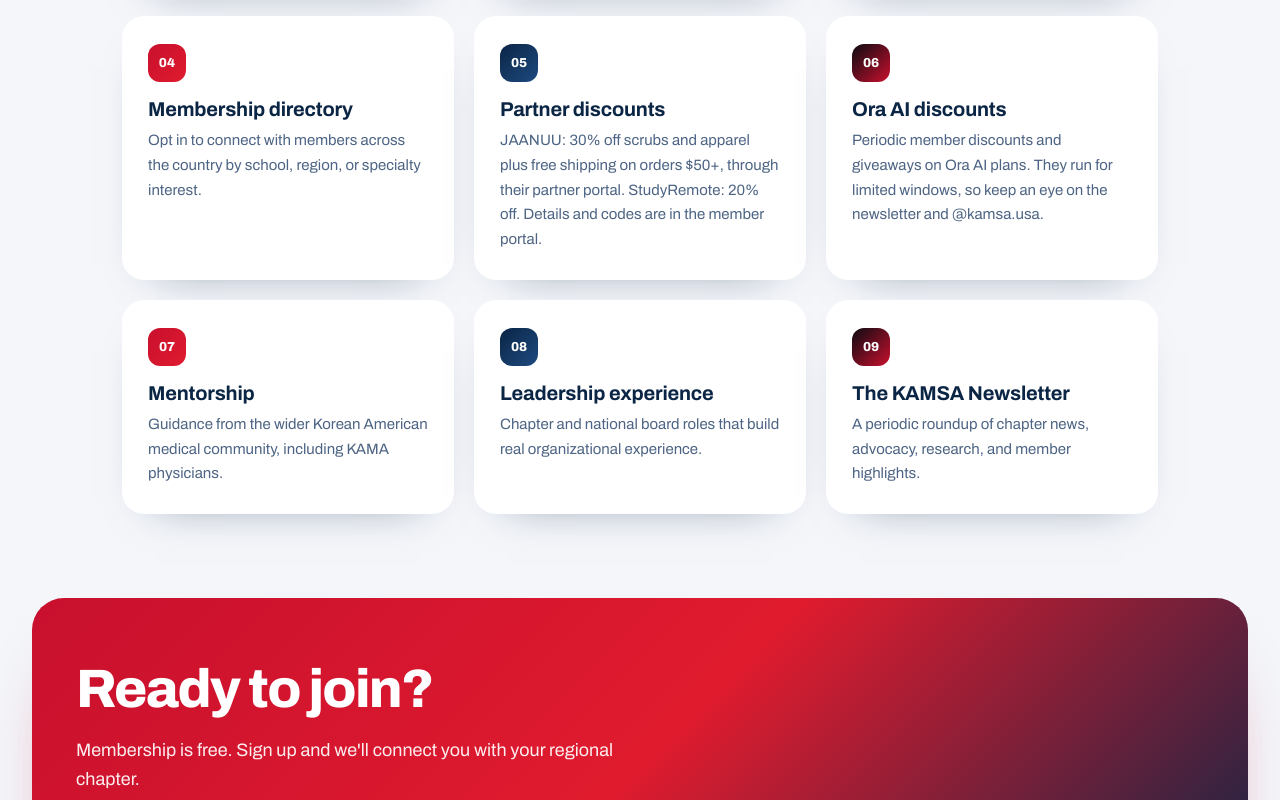
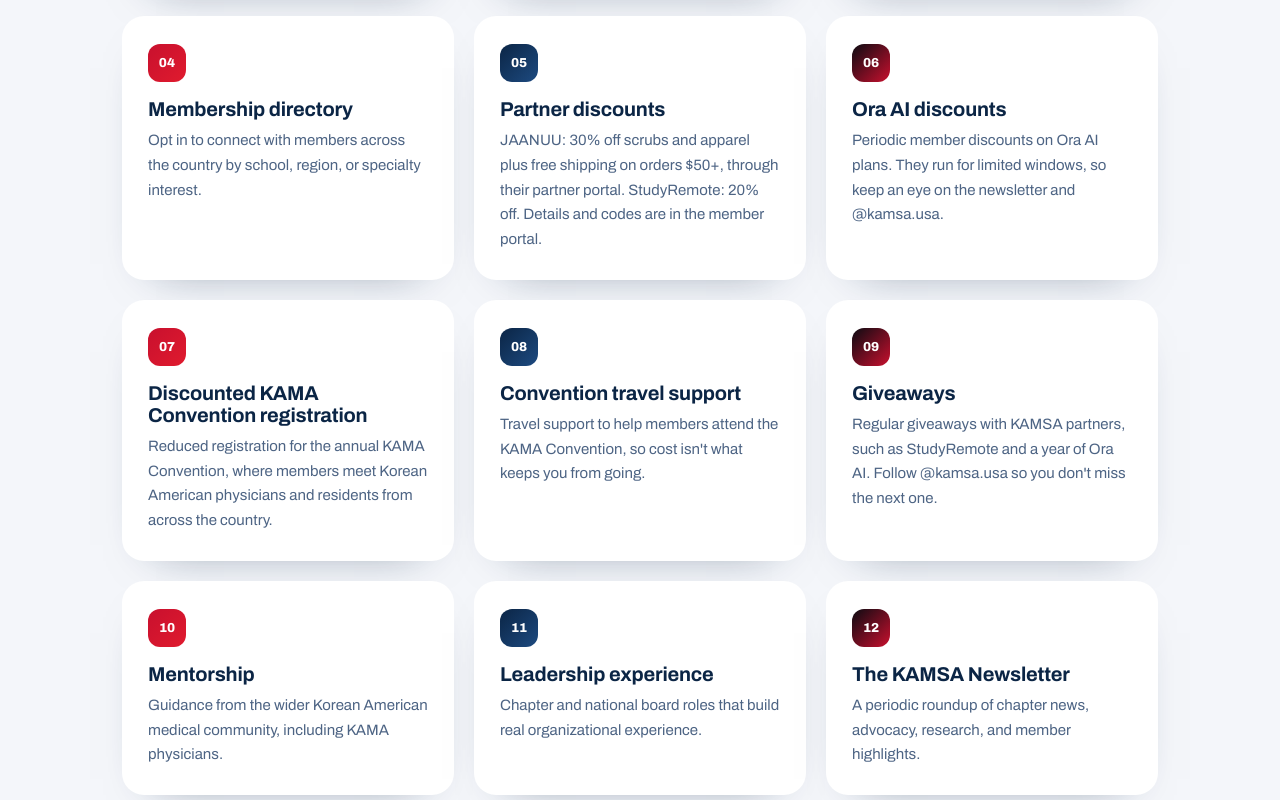
Before and after one commit to kamsausa/website-clean, a website: page membership.html in a window 1280 px wide. Shown: the part 720-1520 px from the top of the page. Drawn offline with nearby package versions, Linux system fonts and the light colour scheme.

Commit message:
Add KAMA Convention registration, travel support, and giveaways as member perks
Co-Authored-By: Claude Opus 5.5 <noreply@anthropic.com>
Claude-Session: https://claude.ai/code/session_01W7CMkHD12avPFotSAarTA6

```diff
--- a/membership.html
+++ b/membership.html
@@ -80,20 +80,35 @@
       <article style="padding:28px 26px;border-radius:22px;background:#fff;box-shadow:0 18px 44px -34px rgba(11,37,69,.6)">
         <span style="display:inline-flex;align-items:center;justify-content:center;width:38px;height:38px;border-radius:12px;background:linear-gradient(135deg,#0b0b12,#c8102e);color:#fff;font-size:13px;font-weight:800">06</span>
         <h3 style="margin:16px 0 8px;font-size:20px;font-weight:700;letter-spacing:-.01em;color:#0b2545">Ora AI discounts</h3>
-        <p style="margin:0;font-size:15px;line-height:1.65;color:#4d6484">Periodic member discounts and giveaways on Ora AI plans. They run for limited windows, so keep an eye on the newsletter and @kamsa.usa.</p>
+        <p style="margin:0;font-size:15px;line-height:1.65;color:#4d6484">Periodic member discounts on Ora AI plans. They run for limited windows, so keep an eye on the newsletter and @kamsa.usa.</p>
       </article>
       <article style="padding:28px 26px;border-radius:22px;background:#fff;box-shadow:0 18px 44px -34px rgba(11,37,69,.6)">
         <span style="display:inline-flex;align-items:center;justify-content:center;width:38px;height:38px;border-radius:12px;background:linear-gradient(135deg,#c8102e,#e01b2e);color:#fff;font-size:13px;font-weight:800">07</span>
+        <h3 style="margin:16px 0 8px;font-size:20px;font-weight:700;letter-spacing:-.01em;color:#0b2545">Discounted KAMA Convention registration</h3>
+        <p style="margin:0;font-size:15px;line-height:1.65;color:#4d6484">Reduced registration for the annual KAMA Convention, where members meet Korean American physicians and residents from across the country.</p>
+      </article>
+      <article style="padding:28px 26px;border-radius:22px;background:#fff;box-shadow:0 18px 44px -34px rgba(11,37,69,.6)">
+        <span style="display:inline-flex;align-items:center;justify-content:center;width:38px;height:38px;border-radius:12px;background:linear-gradient(135deg,#0b2545,#1d4a80);color:#fff;font-size:13px;font-weight:800">08</span>
+        <h3 style="margin:16px 0 8px;font-size:20px;font-weight:700;letter-spacing:-.01em;color:#0b2545">Convention travel support</h3>
+        <p style="margin:0;font-size:15px;line-height:1.65;color:#4d6484">Travel support to help members attend the KAMA Convention, so cost isn't what keeps you from going.</p>
+      </article>
+      <article style="padding:28px 26px;border-radius:22px;background:#fff;box-shadow:0 18px 44px -34px rgba(11,37,69,.6)">
+        <span style="display:inline-flex;align-items:center;justify-content:center;width:38px;height:38px;border-radius:12px;background:linear-gradient(135deg,#0b0b12,#c8102e);color:#fff;font-size:13px;font-weight:800">09</span>
+        <h3 style="margin:16px 0 8px;font-size:20px;font-weight:700;letter-spacing:-.01em;color:#0b2545">Giveaways</h3>
+        <p style="margin:0;font-size:15px;line-height:1.65;color:#4d6484">Regular giveaways with KAMSA partners, such as StudyRemote and a year of Ora AI. Follow @kamsa.usa so you don't miss the next one.</p>
+      </article>
+      <article style="padding:28px 26px;border-radius:22px;background:#fff;box-shadow:0 18px 44px -34px rgba(11,37,69,.6)">
+        <span style="display:inline-flex;align-items:center;justify-content:center;width:38px;height:38px;border-radius:12px;background:linear-gradient(135deg,#c8102e,#e01b2e);color:#fff;font-size:13px;font-weight:800">10</span>
         <h3 style="margin:16px 0 8px;font-size:20px;font-weight:700;letter-spacing:-.01em;color:#0b2545">Mentorship</h3>
         <p style="margin:0;font-size:15px;line-height:1.65;color:#4d6484">Guidance from the wider Korean American medical community, including KAMA physicians.</p>
       </article>
       <article style="padding:28px 26px;border-radius:22px;background:#fff;box-shadow:0 18px 44px -34px rgba(11,37,69,.6)">
-        <span style="display:inline-flex;align-items:center;justify-content:center;width:38px;height:38px;border-radius:12px;background:linear-gradient(135deg,#0b2545,#1d4a80);color:#fff;font-size:13px;font-weight:800">08</span>
+        <span style="display:inline-flex;align-items:center;justify-content:center;width:38px;height:38px;border-radius:12px;background:linear-gradient(135deg,#0b2545,#1d4a80);color:#fff;font-size:13px;font-weight:800">11</span>
         <h3 style="margin:16px 0 8px;font-size:20px;font-weight:700;letter-spacing:-.01em;color:#0b2545">Leadership experience</h3>
         <p style="margin:0;font-size:15px;line-height:1.65;color:#4d6484">Chapter and national board roles that build real organizational experience.</p>
       </article>
       <article style="padding:28px 26px;border-radius:22px;background:#fff;box-shadow:0 18px 44px -34px rgba(11,37,69,.6)">
-        <span style="display:inline-flex;align-items:center;justify-content:center;width:38px;height:38px;border-radius:12px;background:linear-gradient(135deg,#0b0b12,#c8102e);color:#fff;font-size:13px;font-weight:800">09</span>
+        <span style="display:inline-flex;align-items:center;justify-content:center;width:38px;height:38px;border-radius:12px;background:linear-gradient(135deg,#0b0b12,#c8102e);color:#fff;font-size:13px;font-weight:800">12</span>
         <h3 style="margin:16px 0 8px;font-size:20px;font-weight:700;letter-spacing:-.01em;color:#0b2545">The KAMSA Newsletter</h3>
         <p style="margin:0;font-size:15px;line-height:1.65;color:#4d6484">A periodic roundup of chapter news, advocacy, research, and member highlights.</p>
       </article>
```
